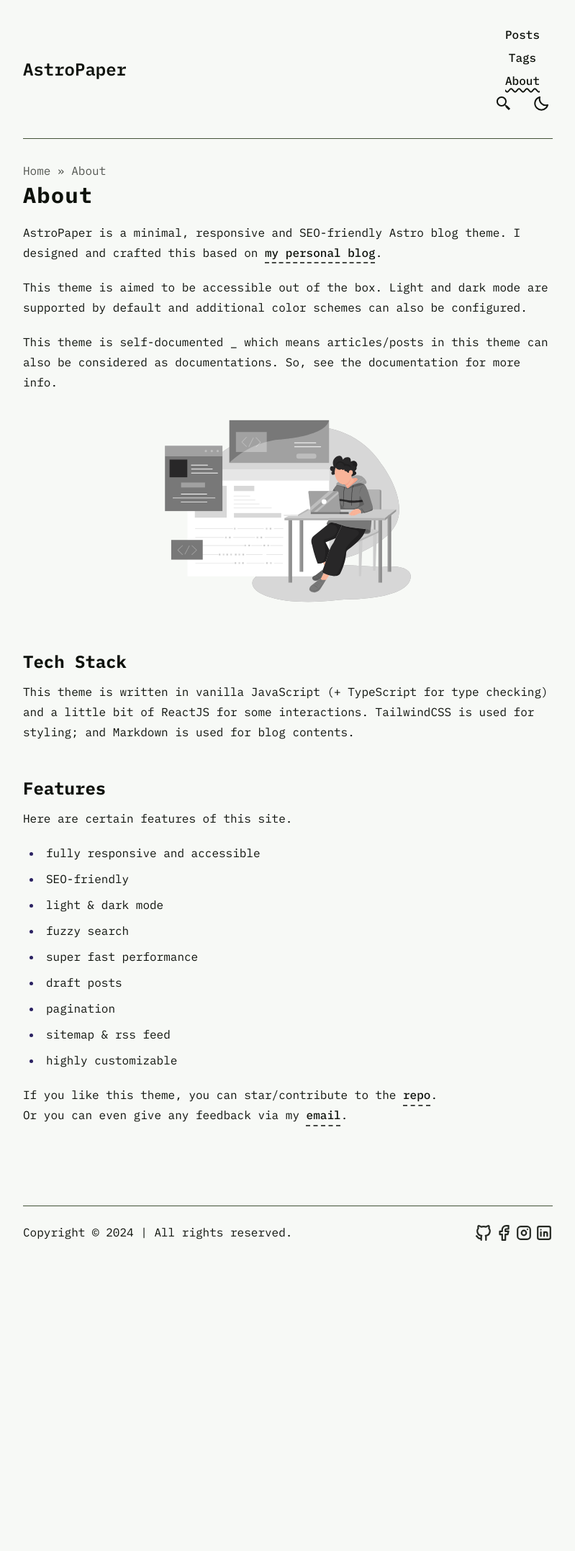
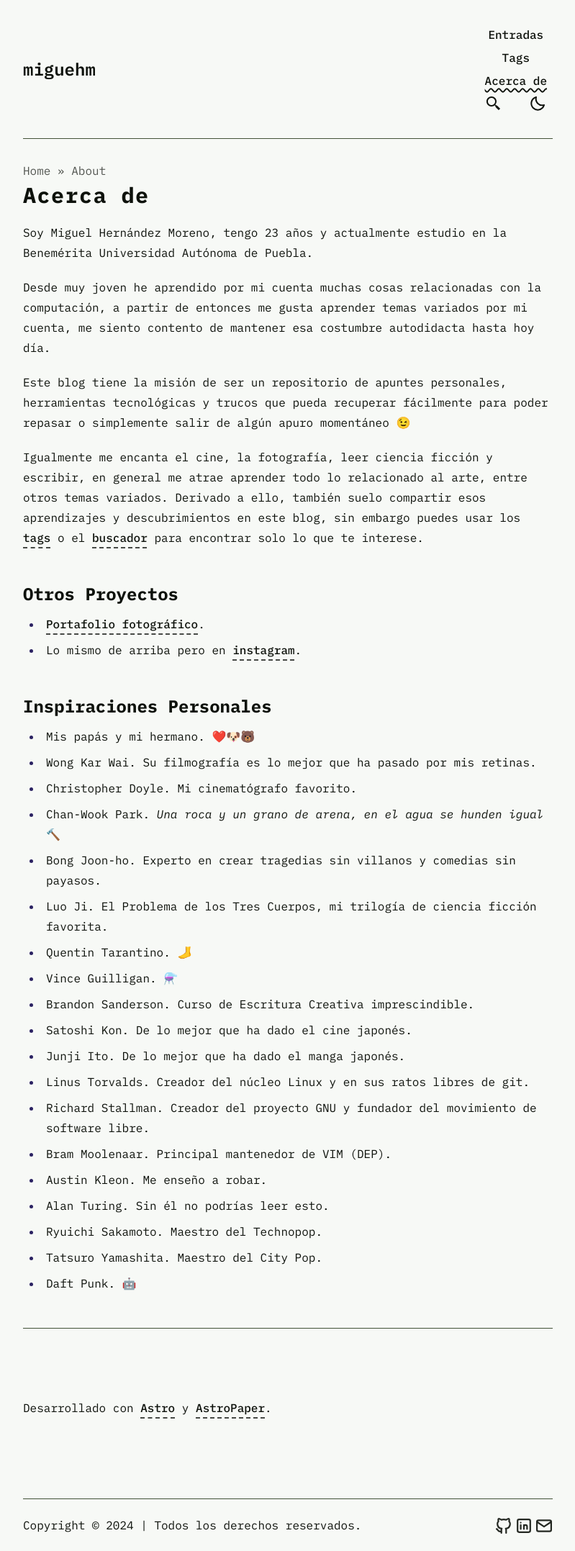
Before and after one commit to miguehm/miguehm.github.io, an Astro site: page /about in a window 1280 px wide. Shown: the whole page at 72% size, without its empty margins (240-1039 px from the left). Before the commit the page ends 1748 px from the top, so only its background shows below. Built offline with nearby package versions, Linux system fonts and the light colour scheme; Astro itself is replaced by a stand-in of ours.

Commit message:
refactor: translate to Spanish

```diff
--- a/astro.config.ts
+++ b/astro.config.ts
@@ -8,7 +8,7 @@ import { SITE } from "./src/config";
 
 // https://astro.build/config
 export default defineConfig({
-  site: 'https://miguehm.github.io',
+  site: SITE.website,
   integrations: [
     tailwind({
       applyBaseStyles: false,
--- a/src/components/Footer.astro
+++ b/src/components/Footer.astro
@@ -18,7 +18,7 @@ const { noMarginTop = false } = Astro.props;
     <div class="copyright-wrapper">
       <span>Copyright &#169; {currentYear}</span>
       <span class="separator">&nbsp;|&nbsp;</span>
-      <span>All rights reserved.</span>
+      <span>Todos los derechos reservados.</span>
     </div>
   </div>
 </footer>
--- a/src/components/Header.astro
+++ b/src/components/Header.astro
@@ -57,7 +57,7 @@ const { activeNav } = Astro.props;
         <ul id="menu-items" class="display-none sm:flex">
           <li>
             <a href="/posts/" class={activeNav === "posts" ? "active" : ""}>
-              Posts
+              Entradas
             </a>
           </li>
           <li>
@@ -67,7 +67,7 @@ const { activeNav } = Astro.props;
           </li>
           <li>
             <a href="/about/" class={activeNav === "about" ? "active" : ""}>
-              About
+              Acerca de
             </a>
           </li>
           <li>
--- a/src/components/Pagination.astro
+++ b/src/components/Pagination.astro
@@ -40,7 +40,7 @@ const isNextDisabled = next === "disabled";
         className={`ml-4 select-none ${next}`}
         ariaLabel="Next"
       >
-        Next
+        Sig
         <svg
           xmlns="http://www.w3.org/2000/svg"
           class:list={[{ "disabled-svg": isNextDisabled }]}
--- a/src/components/Search.tsx
+++ b/src/components/Search.tsx
@@ -84,7 +84,7 @@ export default function SearchBar({ searchList }: Props) {
         </span>
         <input
           className="block w-full rounded border border-skin-fill/40 bg-skin-fill py-3 pl-10 pr-3 placeholder:italic focus:border-skin-accent focus:outline-none"
-          placeholder="Search for anything..."
+          placeholder="Busca cualquier cosa..."
           type="text"
           name="search"
           value={inputVal}
--- a/src/config.ts
+++ b/src/config.ts
@@ -1,21 +1,21 @@
 import type { Site, SocialObjects } from "./types";
 
 export const SITE: Site = {
-  website: "https://astro-paper.pages.dev/", // replace this with your deployed domain
-  author: "Sat Naing",
-  profile: "https://satnaing.dev/",
-  desc: "A minimal, responsive and SEO-friendly Astro blog theme.",
-  title: "AstroPaper",
+  website: "https://miguehm.github.io/", // replace this with your deployed domain
+  author: "Miguel Hernández Moreno",
+  // profile: "https://satnaing.dev/",
+  desc: "My personal blog.",
+  title: "miguehm",
   ogImage: "astropaper-og.jpg",
   lightAndDarkMode: true,
   postPerIndex: 4,
-  postPerPage: 3,
+  postPerPage: 6,
   scheduledPostMargin: 15 * 60 * 1000, // 15 minutes
 };
 
 export const LOCALE = {
-  lang: "en", // html lang code. Set this empty and default will be "en"
-  langTag: ["en-EN"], // BCP 47 Language Tags. Set this empty [] to use the environment default
+  lang: "es", // html lang code. Set this empty and default will be "en"
+  langTag: ["es-ES"], // BCP 47 Language Tags. Set this empty [] to use the environment default
 } as const;
 
 export const LOGO_IMAGE = {
@@ -28,33 +28,33 @@ export const LOGO_IMAGE = {
 export const SOCIALS: SocialObjects = [
   {
     name: "Github",
-    href: "https://github.com/satnaing/astro-paper",
-    linkTitle: ` ${SITE.title} on Github`,
+    href: "https://github.com/miguehm",
+    linkTitle: `Sigámonos en Github`,
     active: true,
   },
   {
     name: "Facebook",
     href: "https://github.com/satnaing/astro-paper",
     linkTitle: `${SITE.title} on Facebook`,
-    active: true,
+    active: false,
   },
   {
     name: "Instagram",
     href: "https://github.com/satnaing/astro-paper",
     linkTitle: `${SITE.title} on Instagram`,
-    active: true,
+    active: false,
   },
   {
     name: "LinkedIn",
     href: "https://github.com/satnaing/astro-paper",
-    linkTitle: `${SITE.title} on LinkedIn`,
+    linkTitle: `Sigámonos en LinkedIn`,
     active: true,
   },
   {
     name: "Mail",
-    href: "mailto:yourmail@gmail.com",
-    linkTitle: `Send an email to ${SITE.title}`,
-    active: false,
+    href: "mailto:miguel.hernandezmor@alumno.buap.com",
+    linkTitle: `Contáctame por Correo`,
+    active: true,
   },
   {
     name: "Twitter",
--- a/src/layouts/PostDetails.astro
+++ b/src/layouts/PostDetails.astro
@@ -58,7 +58,7 @@ const layoutProps = {
         ><path
           d="M13.293 6.293 7.586 12l5.707 5.707 1.414-1.414L10.414 12l4.293-4.293z"
         ></path>
-      </svg><span>Go back</span>
+      </svg><span>Atrás</span>
     </button>
   </div>
   <main id="main-content">
--- a/src/layouts/Posts.astro
+++ b/src/layouts/Posts.astro
@@ -17,9 +17,9 @@ export interface Props {
 const { currentPage, totalPages, paginatedPosts } = Astro.props;
 ---
 
-<Layout title={`Posts | ${SITE.title}`}>
+<Layout title={`Entradas | ${SITE.title}`}>
   <Header activeNav="posts" />
-  <Main pageTitle="Posts" pageDesc="All the articles I've posted.">
+  <Main pageTitle="Entradas" pageDesc="Todas mis artículos.">
     <ul>
       {
         paginatedPosts.map(({ data, slug }) => (
--- a/src/pages/404.astro
+++ b/src/pages/404.astro
@@ -11,14 +11,14 @@ import LinkButton from "@components/LinkButton.astro";
 
   <main id="main-content">
     <div class="not-found-wrapper">
-      <h1>404</h1>
-      <span aria-hidden="true">¯\_(ツ)_/¯</span>
-      <p>Page Not Found</p>
+      <h1>Ups</h1>
+      <!-- <span aria-hidden="true">¯\_(ツ)_/¯</span> -->
+      <p>Se supone que no deberías ver esto 🫣</p>
       <LinkButton
         href="/"
         className="my-6 text-lg underline decoration-dashed underline-offset-8"
       >
-        Go back home
+        Ir al inicio
       </LinkButton>
     </div>
   </main>
--- a/src/pages/about.md
+++ b/src/pages/about.md
@@ -1,36 +1,75 @@
 ---
 layout: ../layouts/AboutLayout.astro
-title: "About"
+title: "Acerca de"
 ---
 
-AstroPaper is a minimal, responsive and SEO-friendly Astro blog theme. I designed and crafted this based on [my personal blog](https://satnaing.dev/blog).
+Soy Miguel Hernández Moreno, tengo 23 años y actualmente estudio en la Benemérita Universidad Autónoma de Puebla.
 
-This theme is aimed to be accessible out of the box. Light and dark mode are supported by
-default and additional color schemes can also be configured.
+Desde muy joven he aprendido por mi cuenta muchas cosas relacionadas con la computación, a partir de entonces me gusta aprender temas variados por mi cuenta, me siento contento de mantener esa costumbre autodidacta hasta hoy día.
 
-This theme is self-documented \_ which means articles/posts in this theme can also be considered as documentations. So, see the documentation for more info.
+Este blog tiene la misión de ser un repositorio de apuntes personales, herramientas tecnológicas y trucos que pueda recuperar fácilmente para poder repasar o simplemente salir de algún apuro momentáneo 😉
 
-<div>
-  <img src="/assets/dev.svg" class="sm:w-1/2 mx-auto" alt="coding dev illustration">
-</div>
+Igualmente me encanta el cine, la fotografía, leer ciencia ficción y escribir, en general me atrae aprender todo lo relacionado al arte, entre otros temas variados. Derivado a ello, también suelo compartir esos aprendizajes y descubrimientos en este blog, sin embargo puedes usar los [tags](/tags/) o el [buscador](/search/) para encontrar solo lo que te interese.
 
-## Tech Stack
+<!-- AstroPaper is a minimal, responsive and SEO-friendly Astro blog theme. I designed and crafted this based on [my personal blog](https://satnaing.dev/blog). -->
+<!---->
+<!-- This theme is aimed to be accessible out of the box. Light and dark mode are supported by -->
+<!-- default and additional color schemes can also be configured. -->
+<!---->
+<!-- This theme is self-documented \_ which means articles/posts in this theme can also be considered as documentations. So, see the documentation for more info. -->
 
-This theme is written in vanilla JavaScript (+ TypeScript for type checking) and a little bit of ReactJS for some interactions. TailwindCSS is used for styling; and Markdown is used for blog contents.
+<!-- <div> -->
+<!--   <img src="/assets/dev.svg" class="sm:w-1/2 mx-auto" alt="coding dev illustration"> -->
+<!-- </div> -->
 
-## Features
+## Otros Proyectos
 
-Here are certain features of this site.
+- <a href="https://miguehm.github.io/foto" target="_blank" rel="noopener noreferrer">Portafolio fotográfico</a>.
+- Lo mismo de arriba pero en <a href="https://instagram.com/_miguehm" target="_blank" rel="noopener noreferrer">instagram</a>.
 
-- fully responsive and accessible
-- SEO-friendly
-- light & dark mode
-- fuzzy search
-- super fast performance
-- draft posts
-- pagination
-- sitemap & rss feed
-- highly customizable
+## Inspiraciones Personales
 
-If you like this theme, you can star/contribute to the [repo](https://github.com/satnaing/astro-paper).
-Or you can even give any feedback via my [email](mailto:contact@satnaing.dev).
+- Mis papás y mi hermano. ❤️🐶🐻
+- Wong Kar Wai. Su filmografía es lo mejor que ha pasado por mis retinas.
+- Christopher Doyle. Mi cinematógrafo favorito.
+- Chan-Wook Park. *Una roca y un grano de arena, en el agua se hunden igual* 🔨
+- Bong Joon-ho. Experto en crear tragedias sin villanos y comedias sin payasos.
+- Luo Ji. El Problema de los Tres Cuerpos, mi trilogía de ciencia ficción favorita.
+- Quentin Tarantino. 🦶
+- Vince Guilligan. ⚗️
+- Brandon Sanderson. Curso de Escritura Creativa imprescindible.
+- Satoshi Kon. De lo mejor que ha dado el cine japonés.
+- Junji Ito. De lo mejor que ha dado el manga japonés.
+- Linus Torvalds. Creador del núcleo Linux y en sus ratos libres de git.
+- Richard Stallman. Creador del proyecto GNU y fundador del movimiento de software libre.
+- Bram Moolenaar. Principal mantenedor de VIM (DEP).
+- Austin Kleon. Me enseño a robar.
+- Alan Turing. Sin él no podrías leer esto.
+- Ryuichi Sakamoto. Maestro del Technopop.
+- Tatsuro Yamashita. Maestro del City Pop.
+- Daft Punk. 🤖
+
+---
+
+<br>
+
+Desarrollado con [Astro](https://astro.build) y [AstroPaper](https://github.com/satnaing/astro-paper).
+
+<!-- This theme is written in vanilla JavaScript (+ TypeScript for type checking) and a little bit of ReactJS for some interactions. TailwindCSS is used for styling; and Markdown is used for blog contents. -->
+<!---->
+<!-- ## Features -->
+<!---->
+<!-- Here are certain features of this site. -->
+<!---->
+<!-- - fully responsive and accessible -->
+<!-- - SEO-friendly -->
+<!-- - light & dark mode -->
+<!-- - fuzzy search -->
+<!-- - super fast performance -->
+<!-- - draft posts -->
+<!-- - pagination -->
+<!-- - sitemap & rss feed -->
+<!-- - highly customizable -->
+<!---->
+<!-- If you like this theme, you can star/contribute to the [repo](https://github.com/satnaing/astro-paper).   -->
+<!-- Or you can even give any feedback via my [email](mailto:contact@satnaing.dev). -->
--- a/src/pages/index.astro
+++ b/src/pages/index.astro
@@ -23,7 +23,7 @@ const socialCount = SOCIALS.filter(social => social.active).length;
   <Header />
   <main id="main-content">
     <section id="hero">
-      <h1>Mingalaba</h1>
+      <h1>Bienvenido</h1>
       <a
         target="_blank"
         href="/rss.xml"
@@ -42,25 +42,24 @@ const socialCount = SOCIALS.filter(social => social.active).length;
       </a>
 
       <p>
-        AstroPaper is a minimal, responsive, accessible and SEO-friendly Astro
-        blog theme. This theme follows best practices and provides accessibility
-        out of the box. Light and dark mode are supported by default. Moreover,
-        additional color schemes can also be configured.
+        Este espacio está dedicado a compartir mis descubrimientos y
+        aprendizajes en el mundo de la programación, la tecnología y otros
+        hobbies que me gustan 🥸
       </p>
-      <p>
-        Read the blog posts or check
-        <LinkButton
-          className="underline decoration-dashed underline-offset-4 hover:text-skin-accent"
-          href="https://github.com/satnaing/astro-paper#readme"
-        >
-          README
-        </LinkButton> for more info.
-      </p>
+      <!-- <p> -->
+      <!--   Read the blog posts or check -->
+      <!--   <LinkButton -->
+      <!--     className="underline decoration-dashed underline-offset-4 hover:text-skin-accent" -->
+      <!--     href="https://github.com/satnaing/astro-paper#readme" -->
+      <!--   > -->
+      <!--     README -->
+      <!--   </LinkButton> for more info. -->
+      <!-- </p> -->
       {
         // only display if at least one social link is enabled
         socialCount > 0 && (
           <div class="social-wrapper">
-            <div class="social-links">Social Links:</div>
+            <div class="social-links">Redes Sociales:</div>
             <Socials />
           </div>
         )
@@ -73,7 +72,7 @@ const socialCount = SOCIALS.filter(social => social.active).length;
       featuredPosts.length > 0 && (
         <>
           <section id="featured">
-            <h2>Featured</h2>
+            <h2>Destacado</h2>
             <ul>
               {featuredPosts.map(({ data, slug }) => (
                 <Card
@@ -92,7 +91,7 @@ const socialCount = SOCIALS.filter(social => social.active).length;
     {
       recentPosts.length > 0 && (
         <section id="recent-posts">
-          <h2>Recent Posts</h2>
+          <h2>Reciente</h2>
           <ul>
             {recentPosts.map(
               ({ data, slug }, index) =>
@@ -111,7 +110,7 @@ const socialCount = SOCIALS.filter(social => social.active).length;
 
     <div class="all-posts-btn-wrapper">
       <LinkButton href="/posts/">
-        All Posts
+        Ver Más
         <svg xmlns="http://www.w3.org/2000/svg"
           ><path
             d="m11.293 17.293 1.414 1.414L19.414 12l-6.707-6.707-1.414 1.414L15.586 11H6v2h9.586z"
--- a/src/pages/search.astro
+++ b/src/pages/search.astro
@@ -23,7 +23,7 @@ const searchList = sortedPosts.map(({ data, slug }) => ({
 
 <Layout title={`Search | ${SITE.title}`}>
   <Header activeNav="search" />
-  <Main pageTitle="Search" pageDesc="Search any article ...">
+  <Main pageTitle="Buscador" pageDesc="Busca alguna entrada.">
     <SearchBar client:load searchList={searchList} />
   </Main>
   <Footer />
--- a/src/pages/tags/index.astro
+++ b/src/pages/tags/index.astro
@@ -15,7 +15,7 @@ let tags = getUniqueTags(posts);
 
 <Layout title={`Tags | ${SITE.title}`}>
   <Header activeNav="tags" />
-  <Main pageTitle="Tags" pageDesc="All the tags used in posts.">
+  <Main pageTitle="Tags" pageDesc="Todos los tags de mis entradas.">
     <ul>
       {tags.map(({ tag }) => <Tag {tag} size="lg" />)}
     </ul>
```
